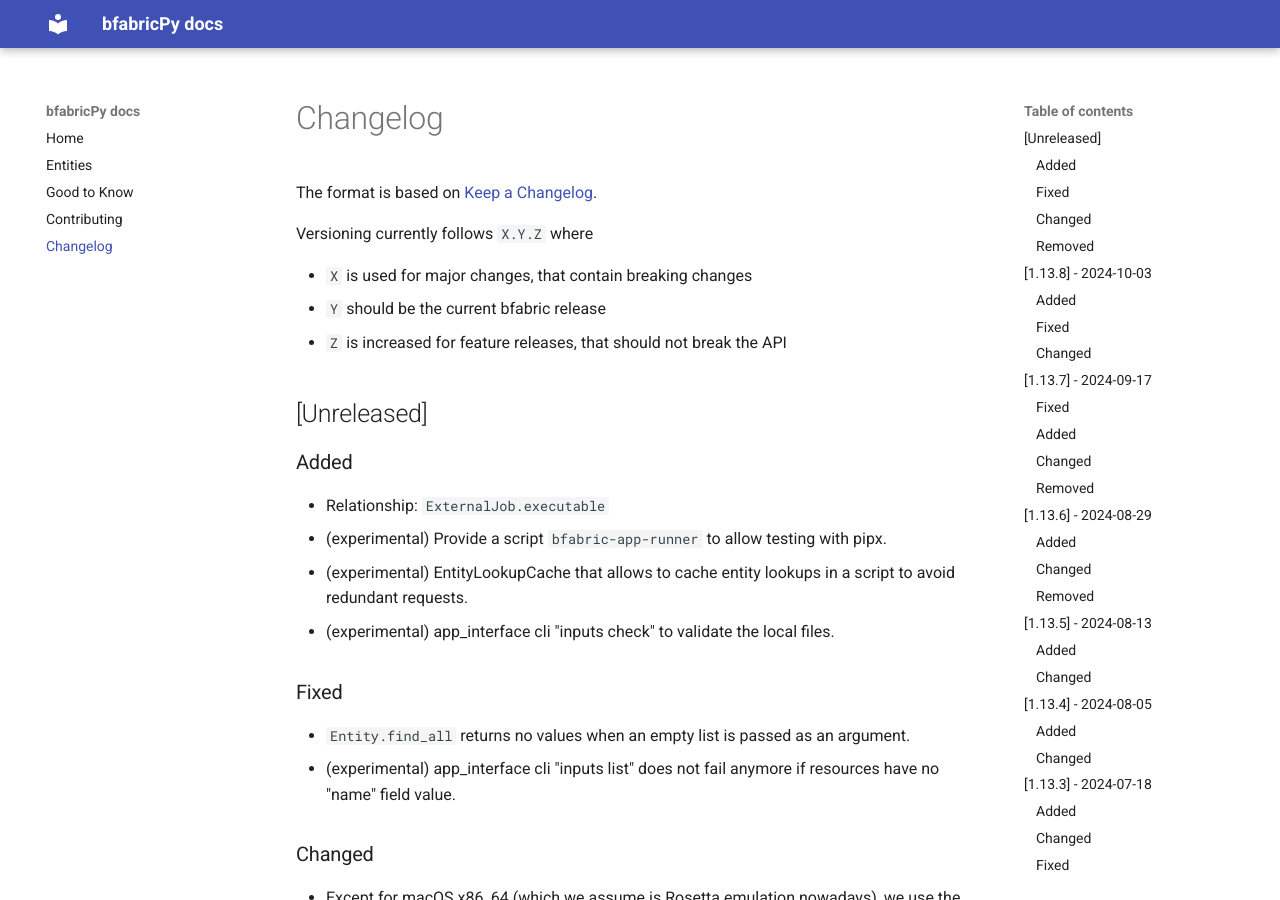
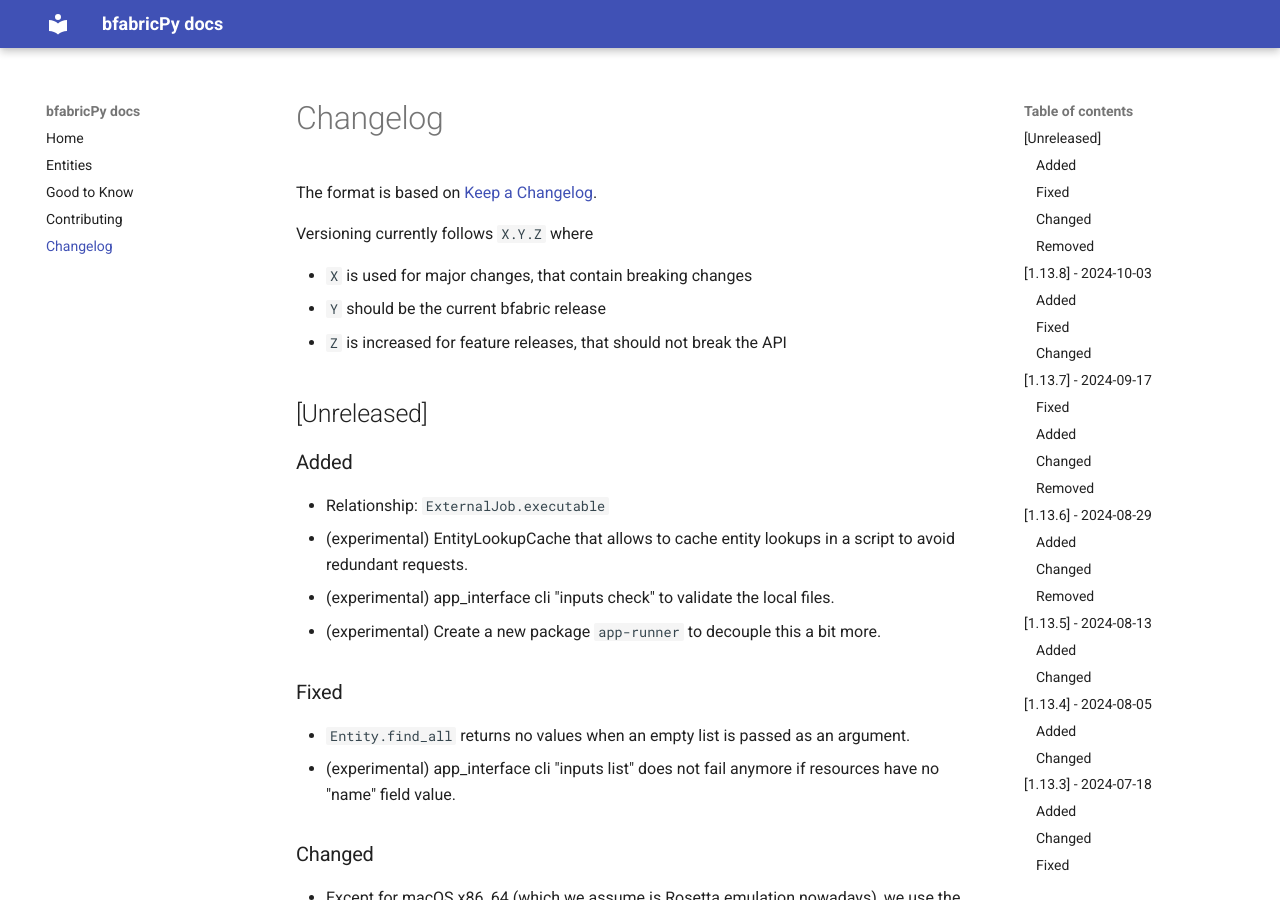
Before and after one commit to fgcz/bfabricPy, an MkDocs documentation site: the page built from docs/changelog.md, in a window 1280 px wide and 900 px high. Built offline with MkDocs 1.6.1 and Material for MkDocs 9.7.7, drawn with Linux system fonts in a browser that asks for light colours.

Commit message:
remove the old script

```diff
--- a/docs/changelog.md
+++ b/docs/changelog.md
@@ -13,9 +13,9 @@ Versioning currently follows `X.Y.Z` where
 ### Added
 
 - Relationship: `ExternalJob.executable`
-- (experimental) Provide a script `bfabric-app-runner` to allow testing with pipx.
 - (experimental) EntityLookupCache that allows to cache entity lookups in a script to avoid redundant requests.
 - (experimental) app_interface cli "inputs check" to validate the local files.
+- (experimental) Create a new package `app-runner` to decouple this a bit more.
 
 ### Fixed
 
--- a/pyproject.toml
+++ b/pyproject.toml
@@ -75,7 +75,6 @@ Repository = "https://github.com/fgcz/bfabricPy"
 "bfabric_save_workunit_attribute.py"="bfabric_scripts.bfabric_save_workunit_attribute:main"
 "bfabric_save_workflowstep.py"="bfabric_scripts.bfabric_save_workflowstep:main"
 "bfabric_slurm_queue_status.py"="bfabric_scripts.bfabric_slurm_queue_status:main"
-"bfabric-app-runner"="bfabric.experimental.app_interface.cli.__main__:app"
 
 [tool.black]
 line-length = 120
```
